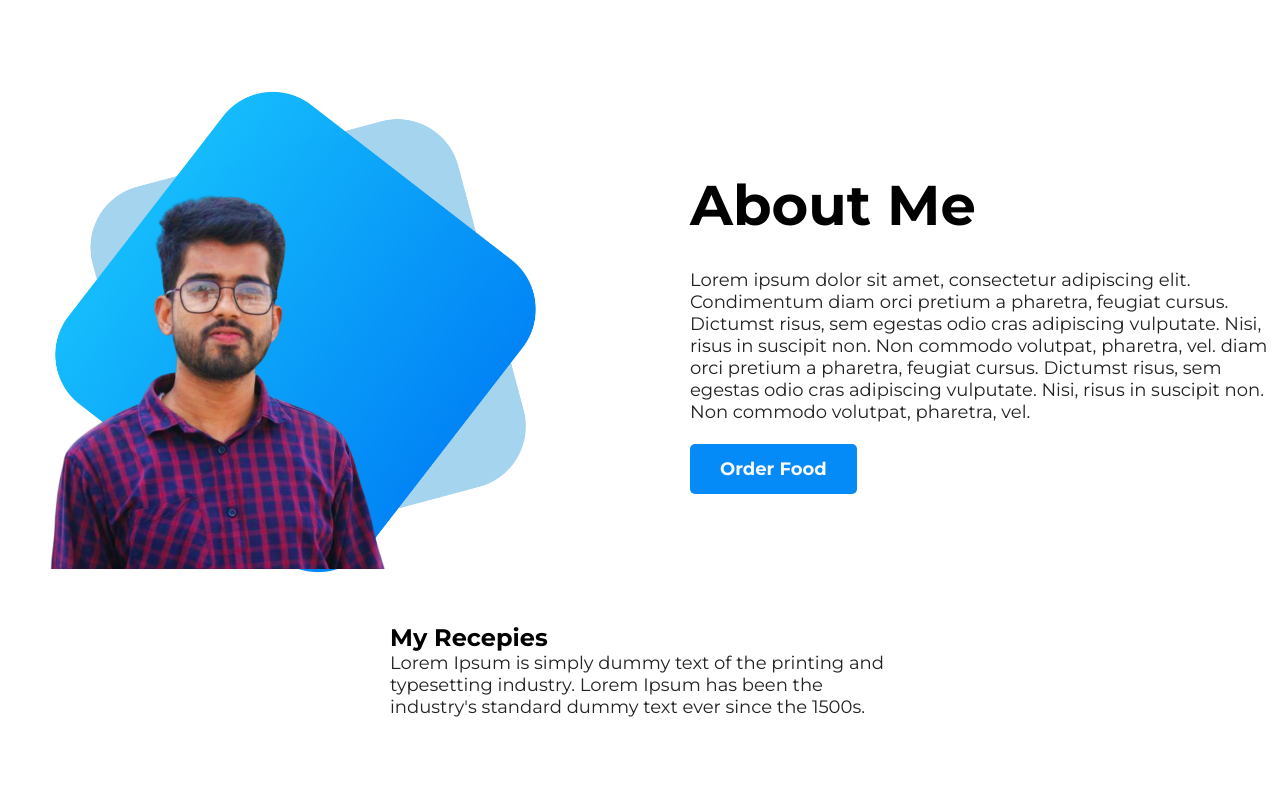
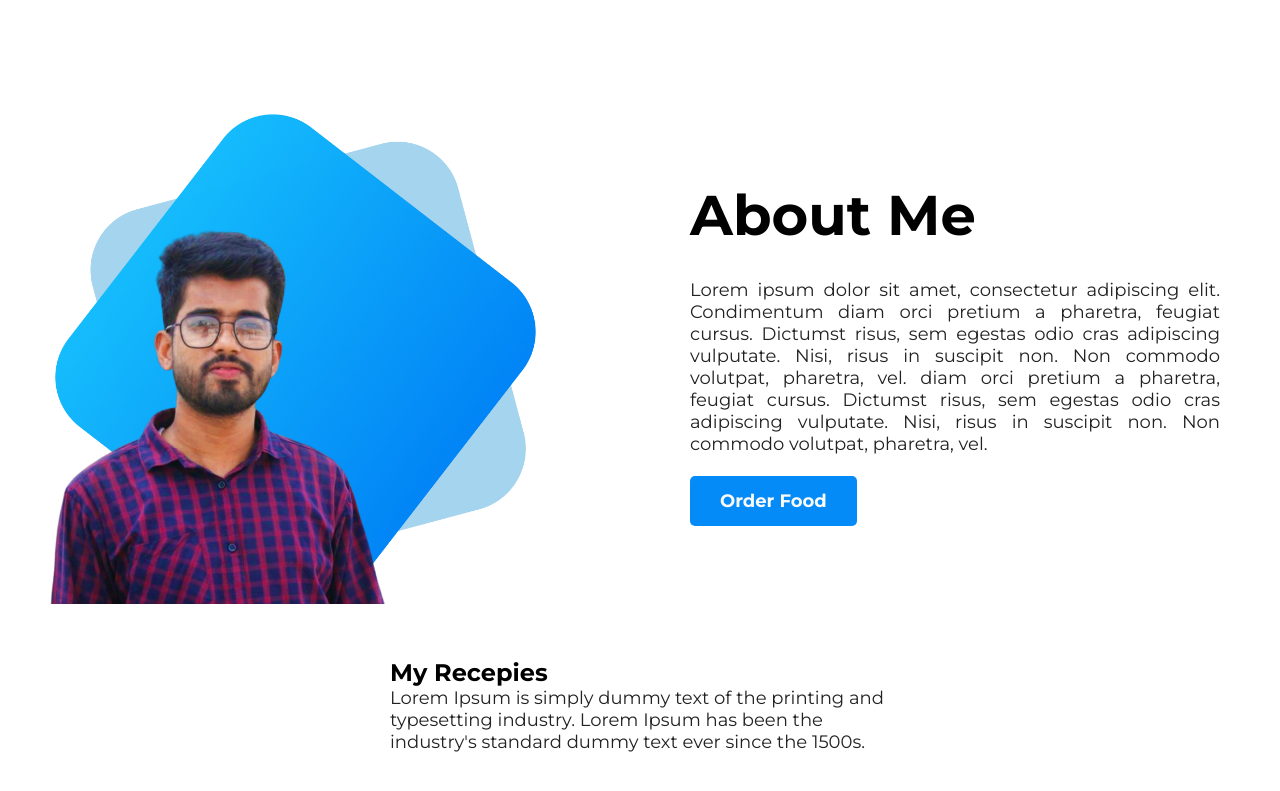
Before and after one commit to AshikurEfty/khabarplate-website, a plain HTML site: page index.html in a window 1280 px wide. Shown: the part 683-1474 px from the top of the page. Before the commit the page ends 1451 px from the top, so only its background shows below. Drawn offline with Linux system fonts and the light colour scheme; grey boxes are pictures that could not be loaded.

Commit message:
add html2

```diff
--- a/style.css
+++ b/style.css
@@ -41,6 +41,8 @@ p{
 .food-text p{
     padding-top:30px;
     padding-bottom: 35px;
+    padding-right: 60px;
+    text-align: justify;
 
 }
 .food-text a{
@@ -66,8 +68,9 @@ p{
     padding-top:100px;
 
     }
-/* .food-img img{
-} */
+.food-img img{
+    margin-top:10px;
+}
 
 /* about-text start */
 .food-second{
@@ -76,7 +79,7 @@ p{
     background-repeat: no-repeat;
     background-position: center;
     background-size: 90%;
-    padding-top:85px;
+    padding-top:100px;
 }
 .food-second img{
     width:100%;
```
